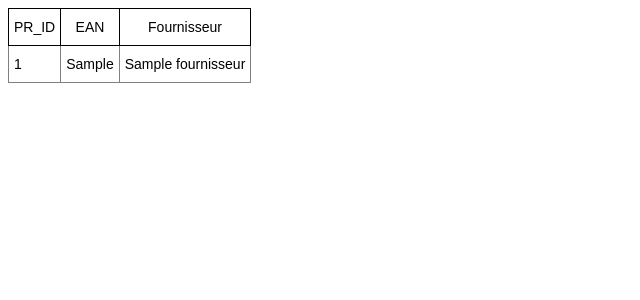
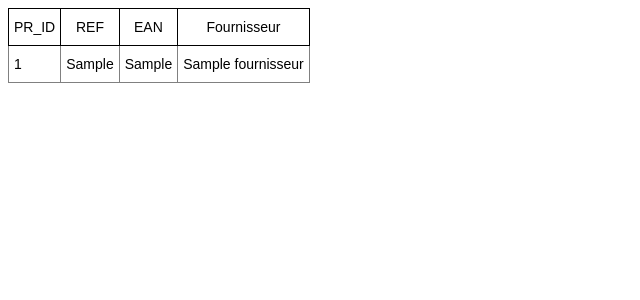
Before and after one commit to josh-taylor-k3/plateforme-crm-symfony, a Symfony app: template templates/Api/ListEAN13.html.twig in a window 1280 px wide. Shown: the top 300 px of the page, without its empty margins (0-640 px from the left). Run offline with Twig, Linux system fonts and the light colour scheme; the template is opened without the code that fills it: most values are stand-ins (such as "Sample title", 1, 10 or a date in 2020); lists and menus that the app fills with data are empty; some libraries are stand-ins or nearby versions.

```diff
--- a/src/Controller/ProductController.php
+++ b/src/Controller/ProductController.php
@@ -558,7 +558,7 @@ class ProductController extends AbstractController
     public function checkEAN13(Connection $connection, HelperService $helper)
     {
 
-        $sql = "SELECT PR_ID, PR_EAN, (SELECT FO_RAISONSOC FROM CENTRALE_PRODUITS.dbo.FOURNISSEURS WHERE FOURNISSEURS.FO_ID = PRODUITS.FO_ID) as fournisseur FROM CENTRALE_PRODUITS.dbo.PRODUITS";
+        $sql = "SELECT PR_ID, PR_EAN, PR_REF ,(SELECT FO_RAISONSOC FROM CENTRALE_PRODUITS.dbo.FOURNISSEURS WHERE FOURNISSEURS.FO_ID = PRODUITS.FO_ID) as fournisseur FROM CENTRALE_PRODUITS.dbo.PRODUITS";
 
         $validEan = [];
         $invalidEan = [];
--- a/templates/Api/ListEAN13.html.twig
+++ b/templates/Api/ListEAN13.html.twig
@@ -20,6 +20,7 @@
     <thead>
     <tr>
         <th>PR_ID</th>
+        <th>REF</th>
         <th>EAN</th>
         <th>Fournisseur</th>
     </tr>
@@ -29,6 +30,7 @@
         <tr>
             <th class="tg-0pky" >{{ d["PR_ID"] }}</th>
             <th class="tg-0pky" >{{ d["PR_EAN"] }}</th>
+            <th class="tg-0pky" >{{ d["PR_REF"] }}</th>
             <th class="tg-0pky" >{{ d["fournisseur"] }}</th>
         </tr>
     {% endfor %}
```
